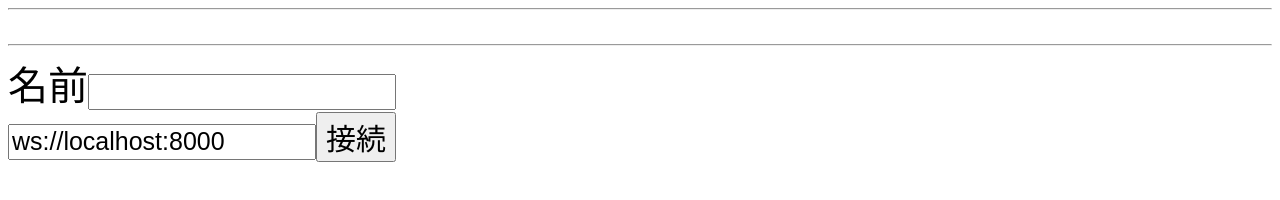
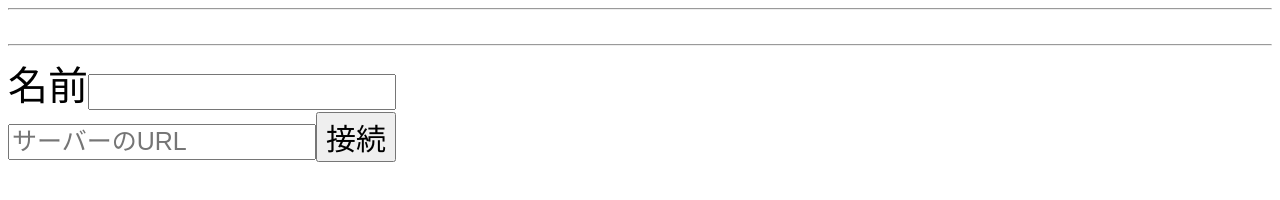
Before and after one commit to hachchch/GoodField, a plain HTML site: page index.html in a window 1280 px wide. Drawn offline with Linux system fonts and the light colour scheme.

Commit message:
Update index.html

```diff
--- a/index.html
+++ b/index.html
@@ -87,7 +87,7 @@
         <label class="startButton" /></label>
         <label class="local large">
         名前<input type="text" class="largeBox" id="playerName"><br>
-        <input type="text" class="largeBox" id="serverUrl" value="ws://localhost:8000" /><input type="button" class="largeButton" value="接続" onclick="websocketConnection(document.getElementById('serverUrl').value)" id="webs" />
+        <input type="text" class="largeBox" id="serverUrl" value="" placeholder="サーバーのURL" /><input type="button" class="largeButton" value="接続" onclick="websocketConnection(document.getElementById('serverUrl').value)" id="webs" />
         </label>
         <script src="main.js" type="text/javascript"></script>
     </body>
```
